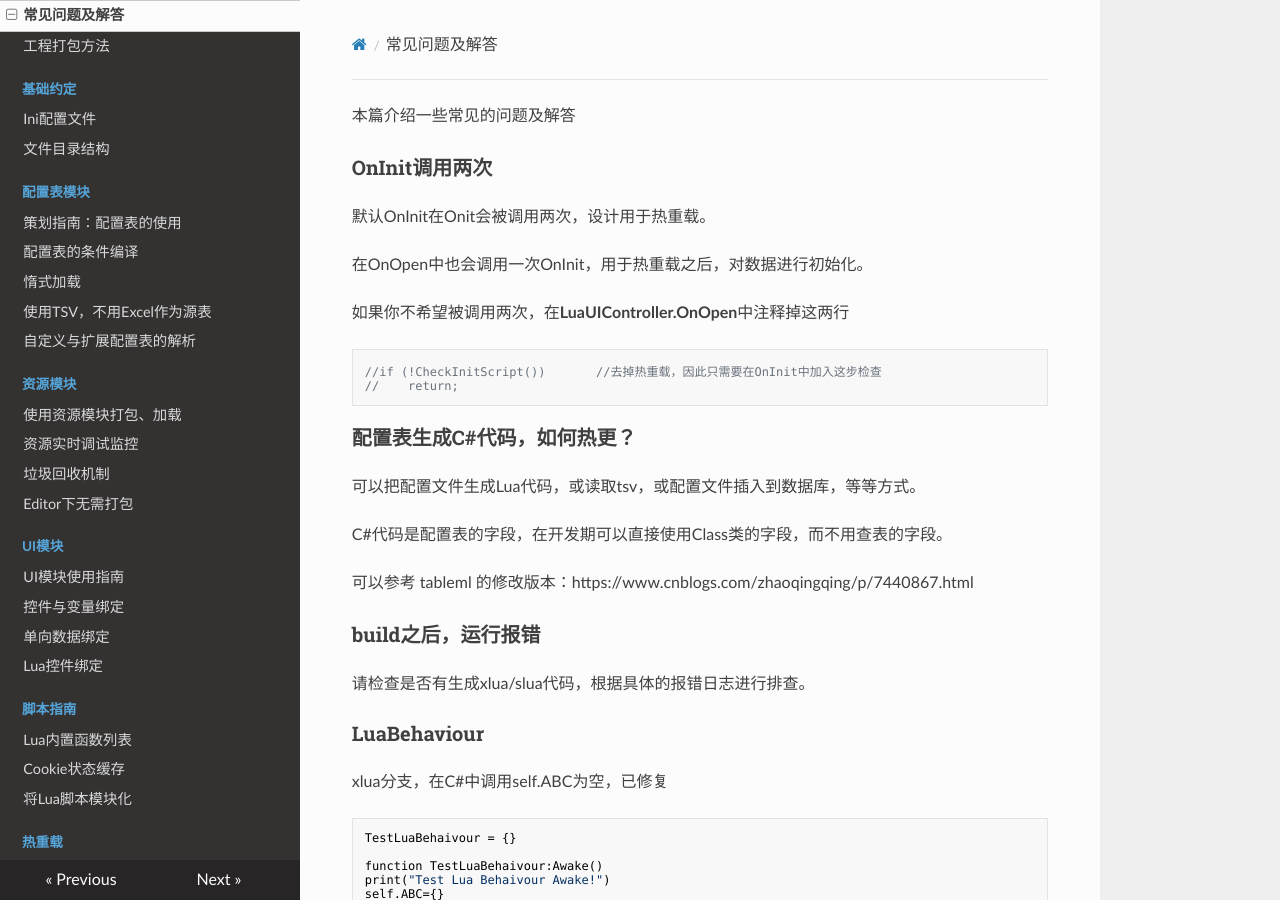
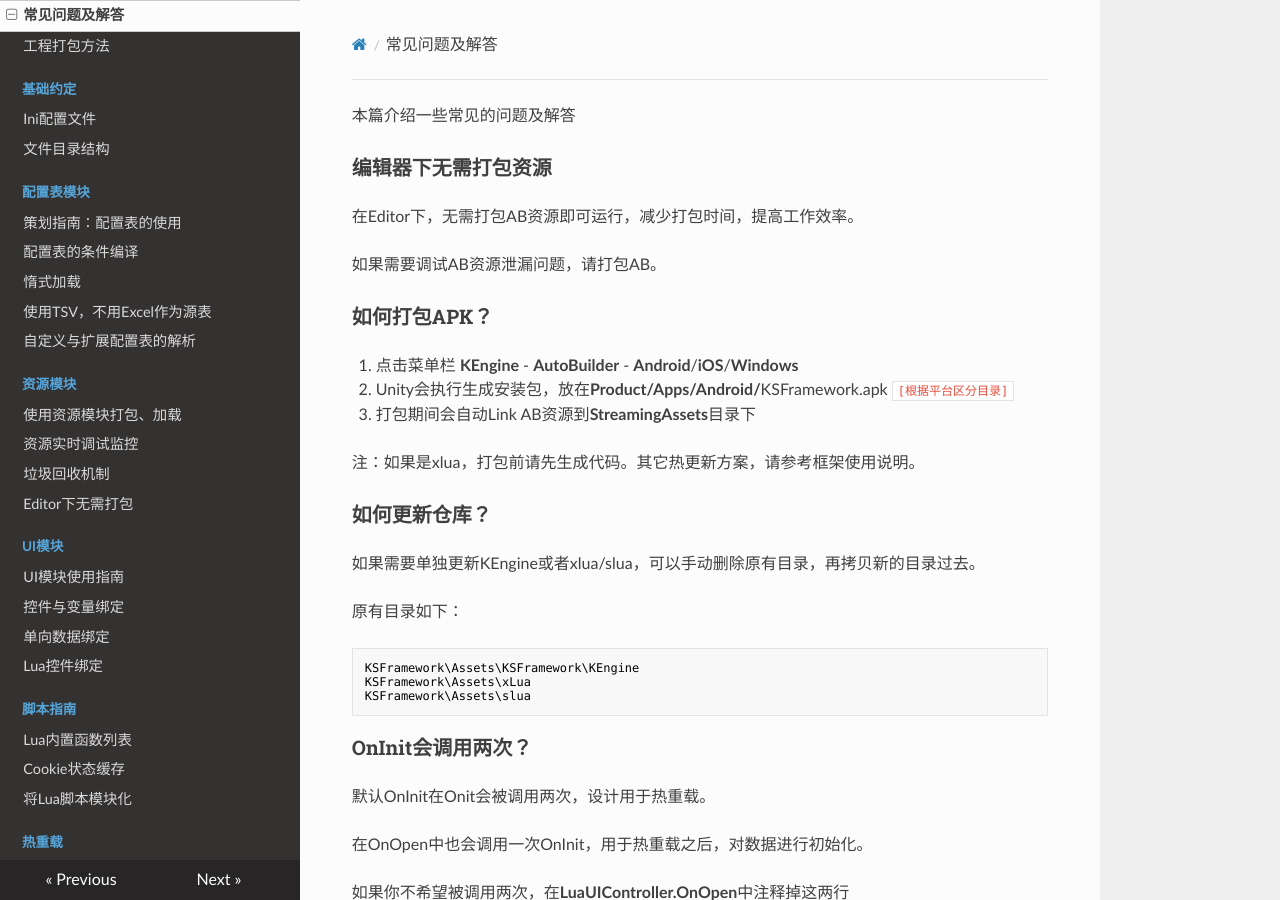
Before and after one commit to mr-kelly/KSFramework, an MkDocs documentation site: the page built from docs/faq.md, in a window 1280 px wide and 900 px high. Built offline with MkDocs 1.6.1, drawn with Linux system fonts in a browser that asks for light colours; nearby versions of some CDN libraries; old or Windows-style settings are respelled for this version of MkDocs; some of the changed text lies outside the part shown.

Commit message:
faq中增加打包和更新仓库的解决办法

````diff
--- a/docs/faq.md
+++ b/docs/faq.md
@@ -1,6 +1,32 @@
 本篇介绍一些常见的问题及解答
 
-### OnInit调用两次
+### 编辑器下无需打包资源
+
+在Editor下，无需打包AB资源即可运行，减少打包时间，提高工作效率。
+
+如果需要调试AB资源泄漏问题，请打包AB。
+
+### 如何打包APK？
+
+1. 点击菜单栏 **KEngine** - **AutoBuilder** - **Android**/**iOS**/**Windows**
+2. Unity会执行生成安装包，放在**Product/Apps/Android/**KSFramework.apk `[根据平台区分目录]`
+3. 打包期间会自动Link AB资源到**StreamingAssets**目录下
+
+注：如果是xlua，打包前请先生成代码。其它热更新方案，请参考框架使用说明。
+
+### 如何更新仓库？
+
+如果需要单独更新KEngine或者xlua/slua，可以手动删除原有目录，再拷贝新的目录过去。
+
+原有目录如下：
+
+```c#
+KSFramework\Assets\KSFramework\KEngine
+KSFramework\Assets\xLua
+KSFramework\Assets\slua
+```
+
+### OnInit会调用两次？
 
 默认OnInit在Onit会被调用两次，设计用于热重载。
 
@@ -87,7 +113,14 @@ A：可以打包成zip，游戏启动时，进行解压
 
 lzma也可以loadfromfile
 
+### 其它热更新方案
 
+理论上只需要修改LuaModule的部分代码，就可以支持其它任意的热更新方案。
+
+- `KSFramework/Modules/LuaModule/LuaBehaviour.cs`
+- `KSFramework/Modules/LuaModule/LuaModule.cs`
+
+更多版本信息可查看：https://mr-kelly.github.io/KSFramework/overview/environment-other-hotfix-solution/
 
 ### xlua相关
 
@@ -106,3 +139,11 @@ lzma也可以loadfromfile
 > 调用堆栈 KEngine.Log.Logger
 >
 > 解决办法：游戏启动时，打开Unity的日志窗口(Console界面)，因为添加了双击日志跳转到Lua文件中
+
+> 如果游戏启动报，资源加载的报错
+
+解决办法：
+
+1. 重新生成Assetbundle，方法如下：点击菜单项 **KEngine** - **AssetBundle** - **Bulld All**
+2. 删除xlua或slua的生成代码，重新生成，生成的代码不同的Unity版本有差异
+3. 如果前两步不能解决问题，请上传报错信息，提issuse。
````
Also changed, not shown: docs/license.md (+5 -2 lines).
